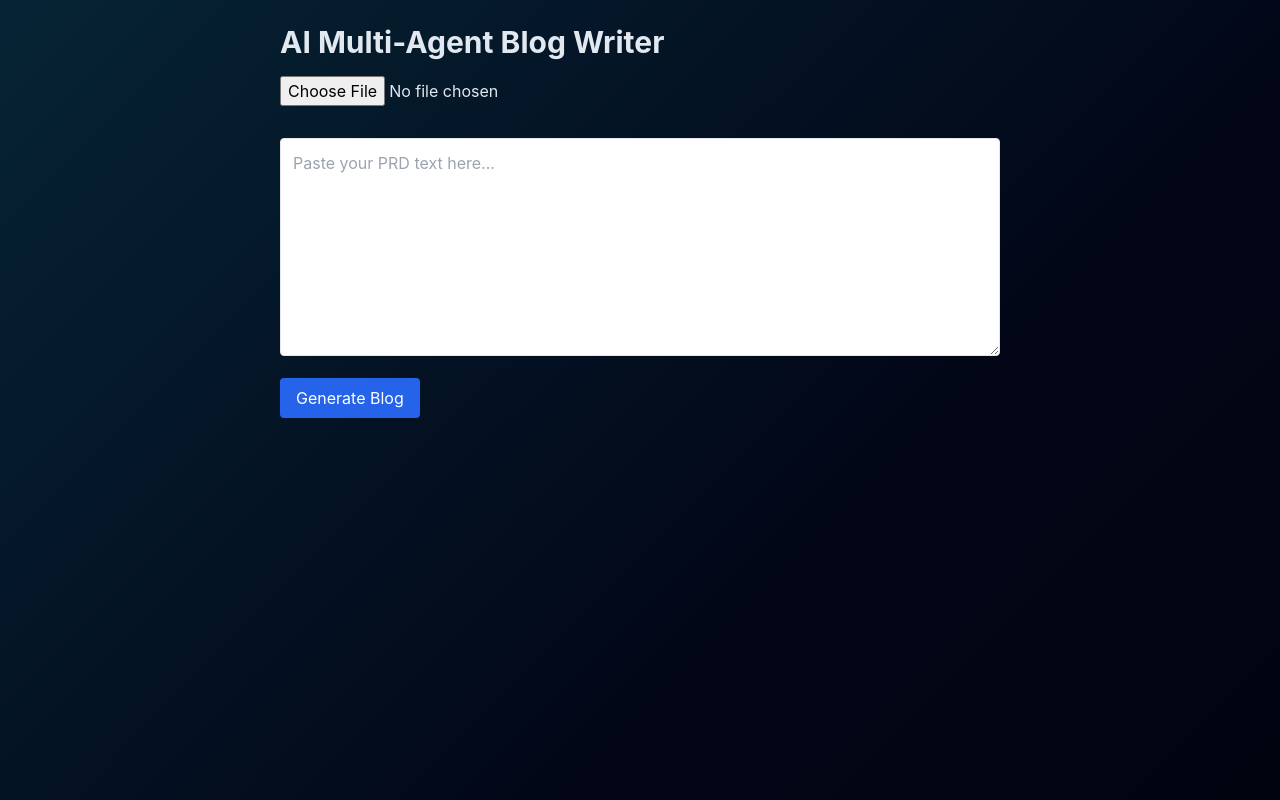
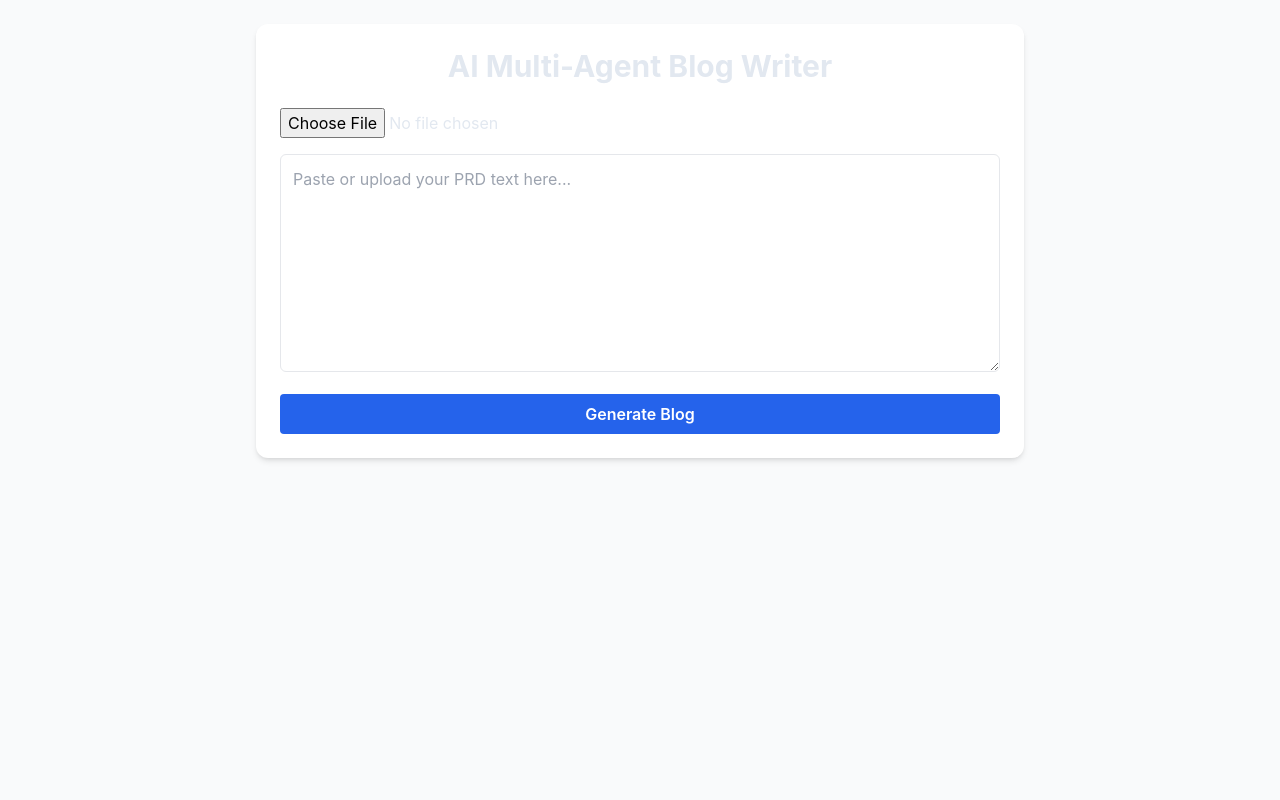
Before and after one commit to JBahulika/AI-MultiAgent-blog-writer, a Next.js app: page / in a window 1280 px wide. Built offline with nearby package versions, Linux system fonts and the light colour scheme.

Commit message:
fix: import pdfjs only on client and ignore canvas in webpack

```diff
--- a/app/page.tsx
+++ b/app/page.tsx
@@ -6,20 +6,24 @@ export default function HomePage() {
   const [prdText, setPrdText] = useState("");
   const [extractionMessage, setExtractionMessage] = useState("");
   const [loading, setLoading] = useState(false);
+  const [result, setResult] = useState("");
 
+  // Handle file upload (txt or pdf)
   const handleFileUpload = async (e: React.ChangeEvent<HTMLInputElement>) => {
     const file = e.target.files?.[0];
     if (!file) return;
 
     if (file.type === "text/plain") {
+      // TXT file
       setExtractionMessage("Extracting from text file...");
       const text = await file.text();
       setPrdText(text);
       setExtractionMessage("Text extracted successfully!");
     } else if (file.type === "application/pdf") {
+      // PDF file
       setExtractionMessage("Extracting from PDF...");
 
-      // ✅ Make sure we only import pdfjs-dist in the browser
+      // ✅ Only import pdf.js in the browser
       if (typeof window !== "undefined") {
         const pdfjsLib = await import("pdfjs-dist/legacy/build/pdf");
         pdfjsLib.GlobalWorkerOptions.workerSrc = "/pdf.worker.min.js";
@@ -42,16 +46,20 @@ export default function HomePage() {
         setExtractionMessage("PDF text extracted successfully!");
       }
     } else {
-      setExtractionMessage("Unsupported file type.");
+      setExtractionMessage("Unsupported file type. Please upload a .txt or .pdf file.");
     }
   };
 
-  const handleSubmit = async () => {
+  // Handle the generate button
+  const handleGenerate = async () => {
     if (!prdText.trim()) {
-      alert("Please provide a PRD text first!");
+      alert("Please provide a PRD first!");
       return;
     }
+
     setLoading(true);
+    setResult("");
+
     try {
       const response = await fetch("/api/generate", {
         method: "POST",
@@ -59,50 +67,77 @@ export default function HomePage() {
         body: JSON.stringify({ prd: prdText }),
       });
 
-      if (!response.ok) throw new Error("API error");
+      if (!response.ok) {
+        throw new Error("API request failed.");
+      }
 
-      // Here you could stream or handle the response
-      const result = await response.json();
-      console.log(result);
-    } catch (err) {
-      console.error("Error:", err);
+      // If your API streams output, handle it as text/event-stream:
+      const reader = response.body?.getReader();
+      if (reader) {
+        const decoder = new TextDecoder();
+        let data = "";
+        while (true) {
+          const { done, value } = await reader.read();
+          if (done) break;
+          data += decoder.decode(value, { stream: true });
+          setResult(data);
+        }
+      } else {
+        const json = await response.json();
+        setResult(JSON.stringify(json, null, 2));
+      }
+    } catch (error) {
+      console.error("Generation error:", error);
+      alert("Something went wrong. Check console for details.");
     } finally {
       setLoading(false);
     }
   };
 
   return (
-    <main className="p-6 max-w-3xl mx-auto">
-      <h1 className="text-3xl font-bold mb-4">
+    <main className="min-h-screen bg-gray-50 p-6">
+      <div className="max-w-3xl mx-auto bg-white rounded-xl shadow-md p-6">
+        <h1 className="text-3xl font-bold text-center mb-6">
           AI Multi-Agent Blog Writer
         </h1>
 
+        {/* File Upload */}
         <input
           type="file"
           accept=".txt,.pdf"
           onChange={handleFileUpload}
-        className="mb-4"
+          className="block mb-4 w-full"
         />
 
         {extractionMessage && (
-        <p className="text-blue-600">{extractionMessage}</p>
+          <p className="text-blue-600 mb-4">{extractionMessage}</p>
         )}
 
+        {/* PRD Textarea */}
         <textarea
-        className="w-full p-3 border rounded mt-4"
+          className="w-full border rounded-md p-3 mb-4"
           rows={8}
+          placeholder="Paste or upload your PRD text here..."
           value={prdText}
           onChange={(e) => setPrdText(e.target.value)}
-        placeholder="Paste your PRD text here..."
         />
 
+        {/* Generate Button */}
         <button
-        onClick={handleSubmit}
+          onClick={handleGenerate}
           disabled={loading}
-        className="mt-4 bg-blue-600 text-white px-4 py-2 rounded disabled:opacity-50"
+          className="w-full bg-blue-600 text-white font-semibold px-4 py-2 rounded hover:bg-blue-700 disabled:opacity-50"
         >
           {loading ? "Generating..." : "Generate Blog"}
         </button>
+
+        {/* Output */}
+        {result && (
+          <div className="mt-6 p-4 border rounded bg-gray-100 whitespace-pre-wrap">
+            {result}
+          </div>
+        )}
+      </div>
     </main>
   );
 }
--- a/next.config.ts
+++ b/next.config.ts
@@ -1,15 +1,16 @@
+
+
+
 // next.config.ts
-import type { NextConfig } from "next";
+import type { NextConfig } from 'next';
 
 const nextConfig: NextConfig = {
   reactStrictMode: true,
 
   webpack: (config) => {
-    // ✅ Prevent pdfjs-dist from trying to bundle native 'canvas'
-    if (!config.externals) {
-      config.externals = [];
-    }
-    config.externals.push({ canvas: "commonjs canvas" });
+    // prevent trying to bundle native canvas
+    if (!config.externals) config.externals = [];
+    config.externals.push({ canvas: 'commonjs canvas' });
     return config;
   },
 };
```
Lines whose indentation alone changed are shown as unchanged.
